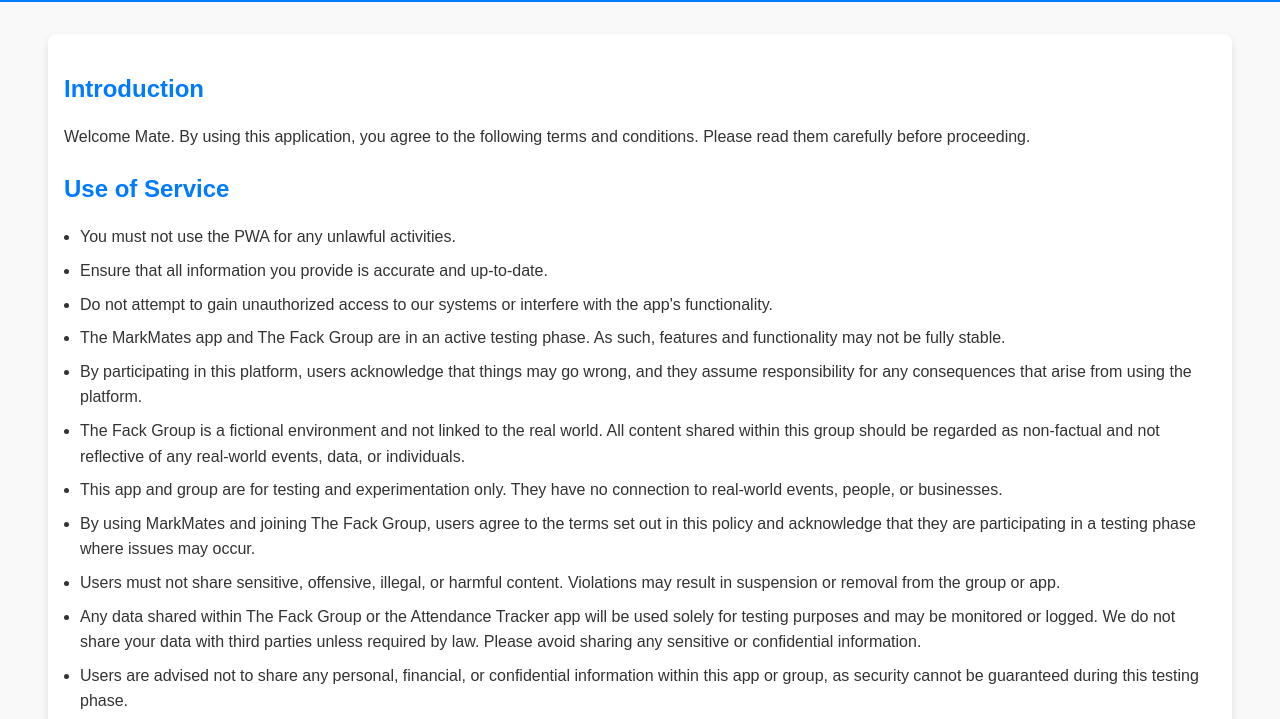
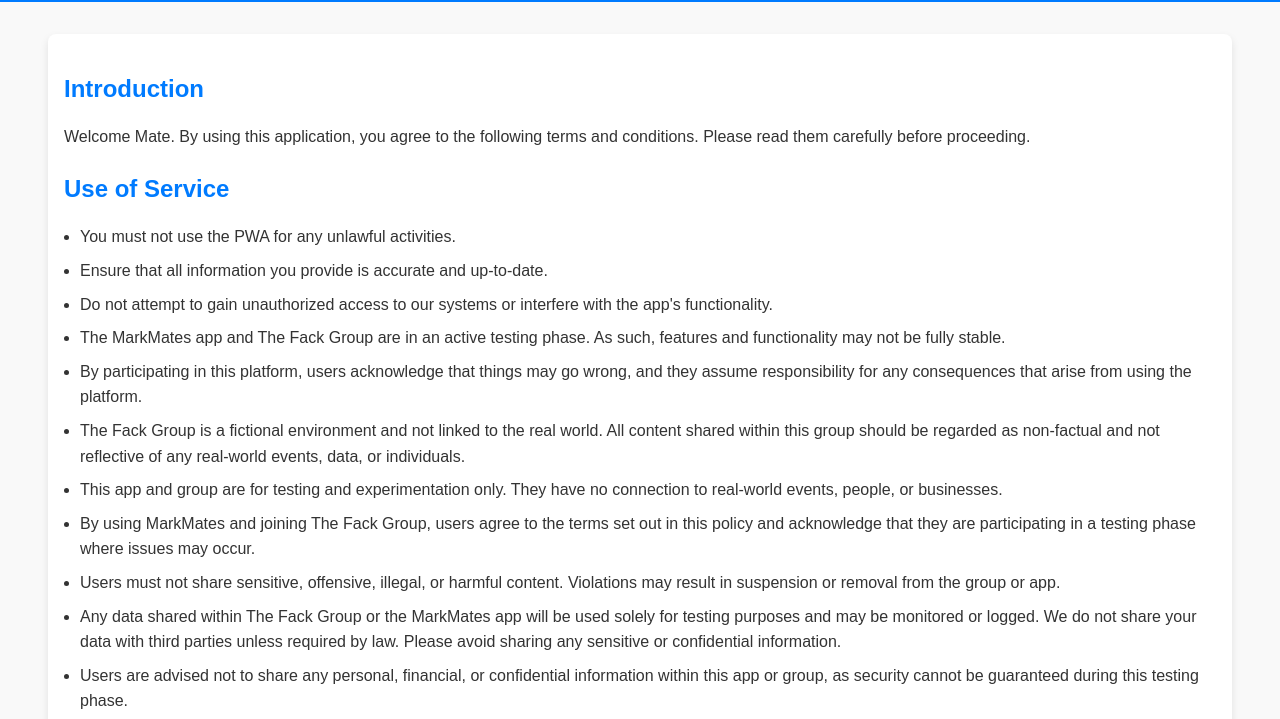
Before and after one commit to Kunal-Gupta-1107/Attendance, a plain HTML site: page T&C.html in a window 1280 px wide. Shown: the part 81-800 px from the top of the page. Drawn offline with Linux system fonts and the light colour scheme.

Commit message:
Update T&C.html

```diff
--- a/T&C.html
+++ b/T&C.html
@@ -120,7 +120,7 @@
             </li>
             <li>Users must not share sensitive, offensive, illegal, or harmful content. Violations may result in suspension or removal from the group or app.
             </li>
-            <li>Any data shared within The Fack Group or the Attendance Tracker app will be used solely for testing purposes and may be monitored or logged.
+            <li>Any data shared within The Fack Group or the MarkMates app will be used solely for testing purposes and may be monitored or logged.
 
                 We do not share your data with third parties unless required by law. Please avoid sharing any sensitive or confidential information.
                 </li>
```
